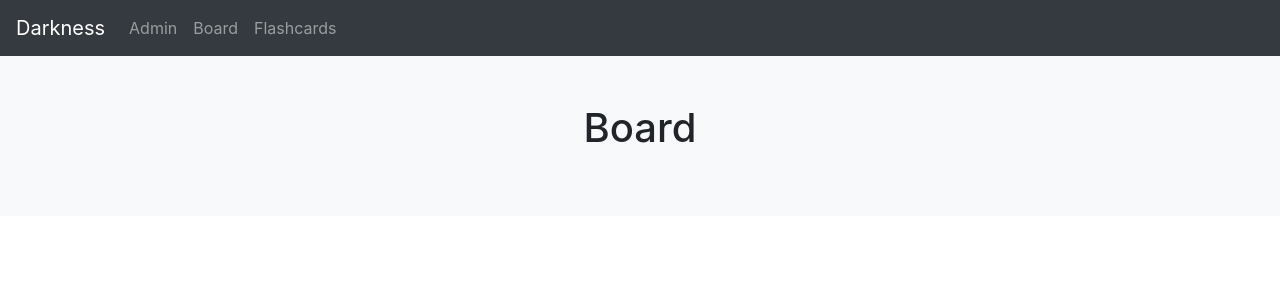
After one commit to klima7/Darkness-App, a Django app: page /board/ in a window 1280 px wide. The commit adds this page. Shown: the top 300 px of the page. Run offline with Django 4.2, Linux system fonts and the light colour scheme; the visitor is signed in with stand-in values (Sample User, id 1); parts of the project's set-up code (start-up, migrations or seed data) failed here and were passed over; some libraries are stand-ins or nearby versions.

Commit message:
Setup board app

```diff
--- /dev/null
+++ b/board/templates/board/index.html
@@ -0,0 +1,9 @@
+{% extends 'base.html' %}
+
+{% block content %}
+
+    <div class="p-5 text-center bg-light">
+        <h1 class="mb-3">Board</h1>
+    </div>
+
+{% endblock %}
--- /dev/null
+++ b/board/urls.py
@@ -0,0 +1,8 @@
+from django.urls import path
+from . import views
+
+app_name = 'board'
+
+urlpatterns = [
+    path('', views.index, name='index')
+]
--- a/board/views.py
+++ b/board/views.py
@@ -1,3 +1,8 @@
+from django.contrib.auth.decorators import login_required
 from django.shortcuts import render
+from core.models import Pair
 
-# Create your views here.
+
+@login_required
+def index(request):
+    return render(request, 'board/index.html')
--- a/darkness/settings.py
+++ b/darkness/settings.py
@@ -43,6 +43,7 @@ INSTALLED_APPS = [
     'authentication',
     'lobby',
     'flashcards',
+    'board',
 ]
 
 MIDDLEWARE = [
--- a/darkness/urls.py
+++ b/darkness/urls.py
@@ -2,8 +2,9 @@ from django.contrib import admin
 from django.urls import path, include
 
 urlpatterns = [
-    path('admin/', admin.site.urls),
     path('', include('lobby.urls')),
     path('', include('authentication.urls')),
+    path('admin/', admin.site.urls),
     path('flashcards/', include('flashcards.urls')),
+    path('board/', include('board.urls')),
 ]
--- a/templates/header.html
+++ b/templates/header.html
@@ -7,6 +7,7 @@
       <div class="collapse navbar-collapse" id="navbarNavAltMarkup">
         <div class="navbar-nav">
           <a class="nav-item nav-link" href="{% url 'admin:index' %}">Admin</a>
+          <a class="nav-item nav-link" href="{% url 'board:index' %}">Board</a>
           <a class="nav-item nav-link" href="{% url 'flashcards:index' %}">Flashcards</a>
         </div>
       </div>
```
